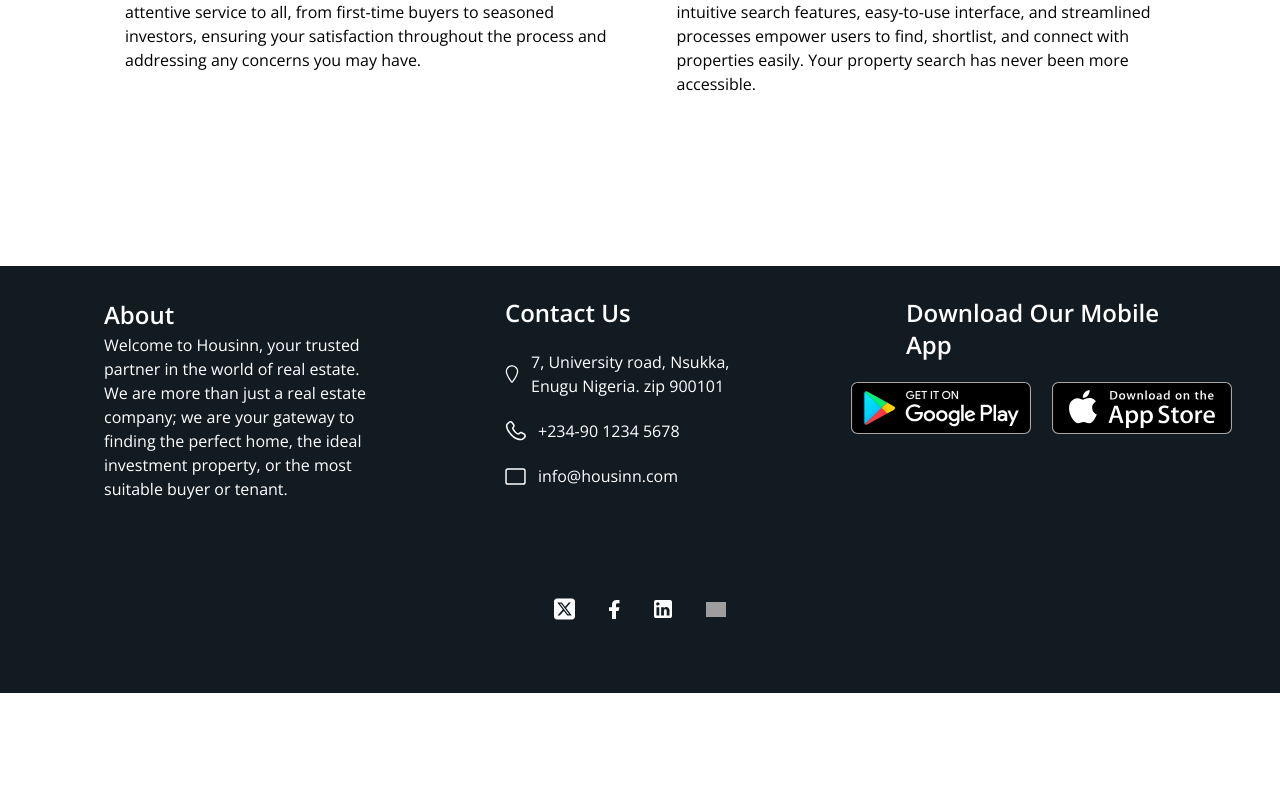
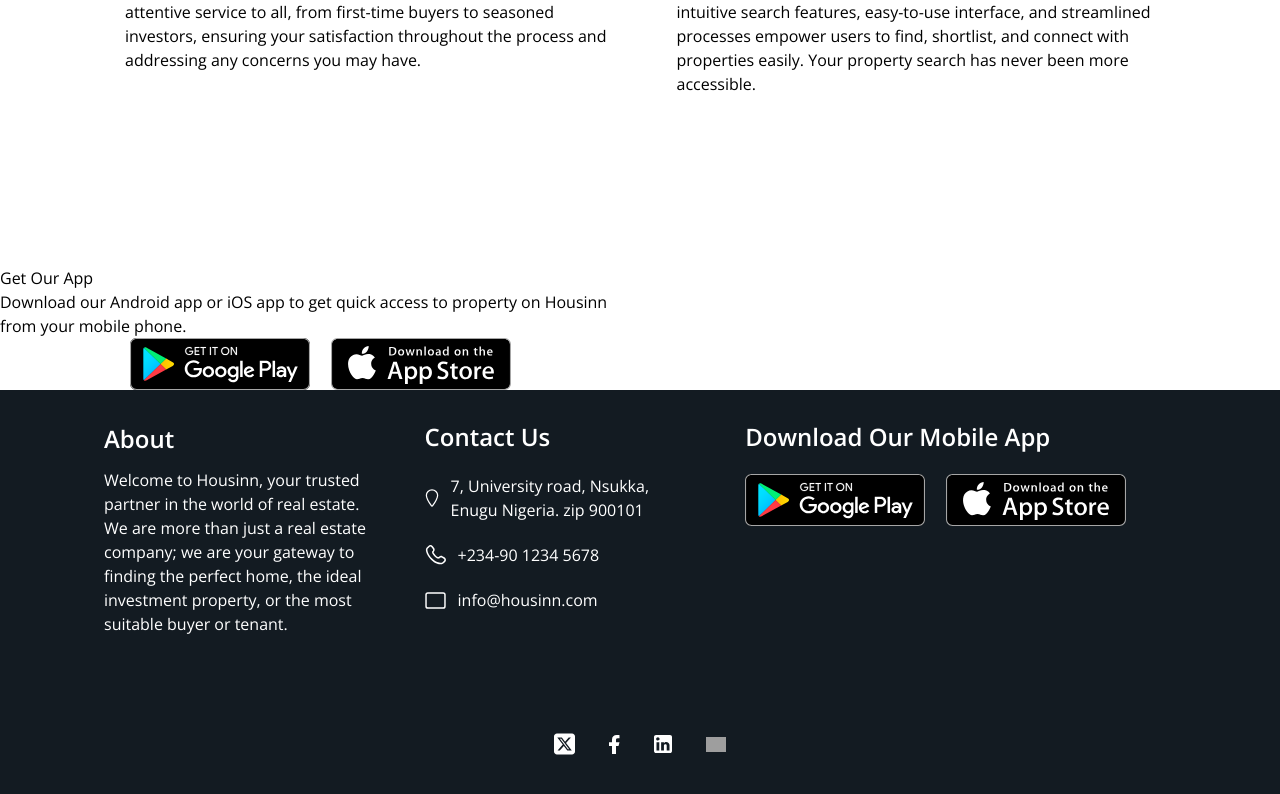
Before and after one commit to colloidOS/Housinn-for-Website, a Next.js app: page / in a window 1280 px wide. Shown: the part 3455-4249 px from the top of the page. Before the commit the page ends 4148 px from the top, so only its background shows below. Built offline with nearby package versions, Linux system fonts and the light colour scheme; grey boxes are pictures that could not be loaded.

Commit message:
I finalized the footer

```diff
--- a/src/app/page.tsx
+++ b/src/app/page.tsx
@@ -4,14 +4,16 @@ import AboutUs from "../components/aboutus/page";
 import Services from "../components/services/page";
 import HeroContainer from "../components/HeroSectionContainer";
 import WhyChooseUs from "@/components/OurServices";
+import GetOurApp from "@/components/GetOurApp";
 
 export default function Home() {
   return (
-    <main className="flex min-h-screen flex-col ">
+    <main className="flex min-h-screen flex-col w-full ">
       <HeroContainer />
       <AboutUs />
       <Services />
       <WhyChooseUs />
+      <GetOurApp/>
       <Footer />
     </main>
   );
--- a/src/components/Footer.tsx
+++ b/src/components/Footer.tsx
@@ -12,9 +12,9 @@ import Mail from "../../public/icons/mail.svg";
 import Image from "next/image";
 const Footer: React.FC = () => {
   return (
-    <footer className="bg-gray-100 px-[104px] pb-[73px] pt-[31px] gap-[97px] flex flex-col p-2 text-white ">
-      <div className=" grid gap-[131px] grid-cols-3">
-        <div className=" gap-[11px]">
+    <footer className="bg-gray-100 px-[104px] pb-[73px] pt-[31px] gap-[97px] flex flex-col p-2 text-white w-full">
+      <div className=" grid gap-[50px] grid-cols-7">
+        <div className="flex flex-col gap-[11px] col-span-2">
           <h1 className="font-semibold text-[24px]">About</h1>
           <p className="font-normal text-[16px]">
             Welcome to Housinn, your trusted partner in the world of real
@@ -23,28 +23,37 @@ const Footer: React.FC = () => {
             or the most suitable buyer or tenant.
           </p>
         </div>{" "}
-        <div className="flex flex-col gap-[21px]">
+        <div className="flex flex-col gap-[21px] col-span-2">
           <h1 className="font-semibold text-2xl">Contact Us</h1>
 
+          <a href="" target="_blank">
             <div className="flex items-center gap-3">
               {" "}
               <Image src={Address} width={21} height={21} alt="Address" />
               <p>7, University road, Nsukka, Enugu Nigeria. zip 900101</p>
             </div>
+          </a>
+          <a href="" target="_blank">
             <div className="flex items-center gap-3">
               {" "}
               <Image src={Telephone} width={21} height={21} alt="Telephone" />
               <p>+234-90 1234 5678</p>
             </div>
+          </a>
+          <a href="" target="_blank">
+            {" "}
             <div className="flex items-center gap-3">
               {" "}
               <Image src={Mail} width={21} height={21} alt="Mail" />
               <p>info@housinn.com</p>
             </div>
+          </a>
         </div>
-        <div className="flex flex-col gap-[21px]">
+        <div className="flex flex-col gap-[21px] w-fit items-start col-span-3">
           <h1 className="font-semibold text-2xl">Download Our Mobile App</h1>
           <div className="flex justify-center gap-[21px]">
+            {" "}
+            <a href="" target="_blank">
               {" "}
               <Image
                 src={GoogleDownloadButton}
@@ -52,21 +61,34 @@ const Footer: React.FC = () => {
                 height={52}
                 alt="Google-download-button"
               />
+            </a>
+            <a href="" target="_blank">
+              {" "}
               <Image
                 src={AppleDownloadButton}
                 width={180}
                 height={52}
                 alt="Apple-download-button"
               />
+            </a>
           </div>
         </div>
       </div>
       <div className="flex w-full items-center justify-center gap-[34px]">
         {" "}
-        <Image src={Twitter} width={21} height={21} alt="Twitter" />{" "}
-        <Image src={Facebook} width={10.5} height={20} alt="Facebook" />{" "}
-        <Image src={Linkedin} width={18} height={18} alt="Linkedin" />{" "}
+        <a href="" target="_blank">
+          <Image src={Twitter} width={21} height={21} alt="Twitter" />
+        </a>{" "}
+        <a href="" target="_blank">
+          <Image src={Facebook} width={10.5} height={20} alt="Facebook" />
+        </a>{" "}
+        <a href="" target="_blank">
+          {" "}
+          <Image src={Linkedin} width={18} height={18} alt="Linkedin" />
+        </a>{" "}
+        <a href="" target="_blank">
           <Image src={Instagram} width={20} height={20} alt="Instagram" />
+        </a>
       </div>
     </footer>
   );
```
Lines whose indentation alone changed are shown as unchanged.
